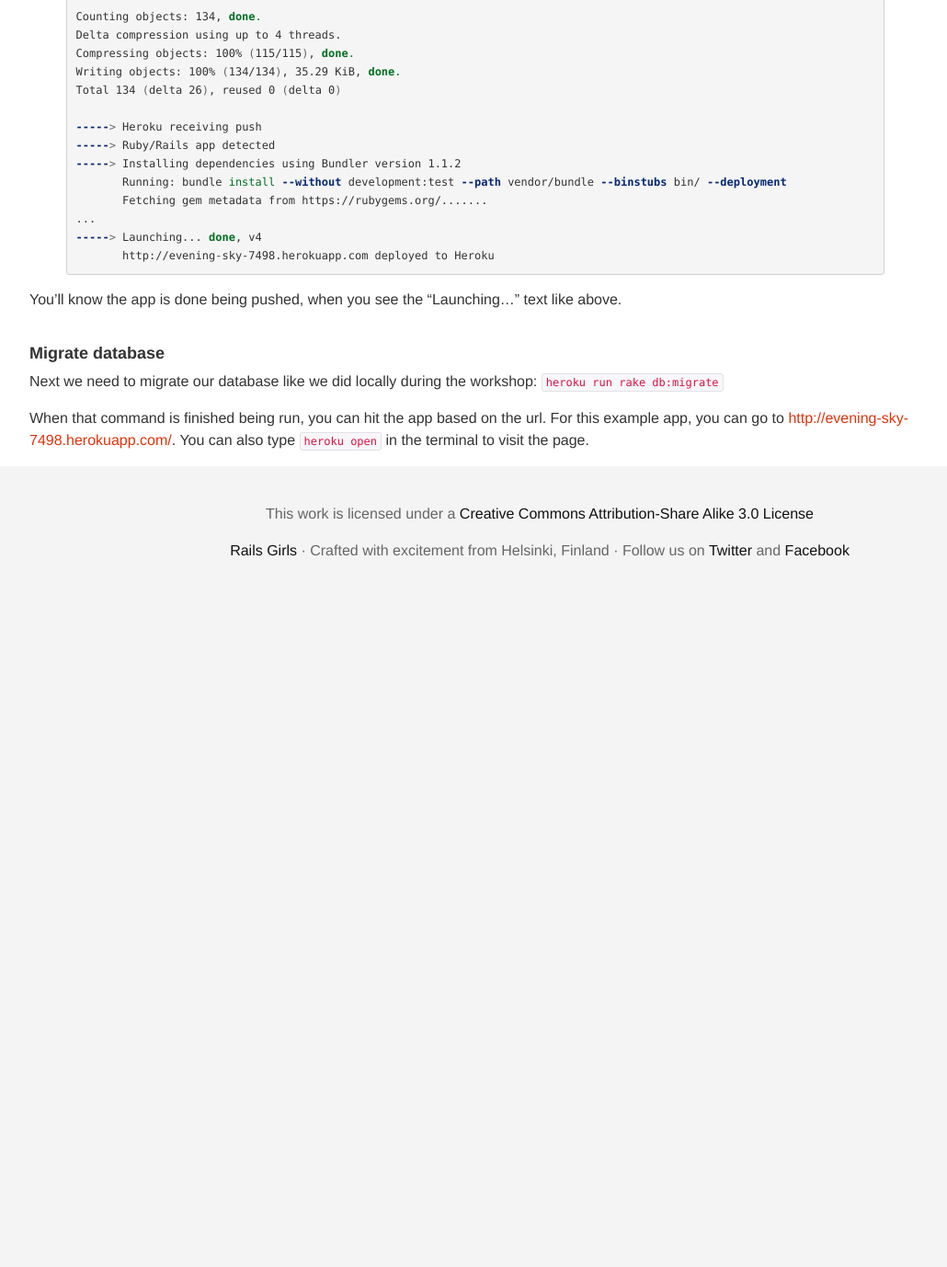
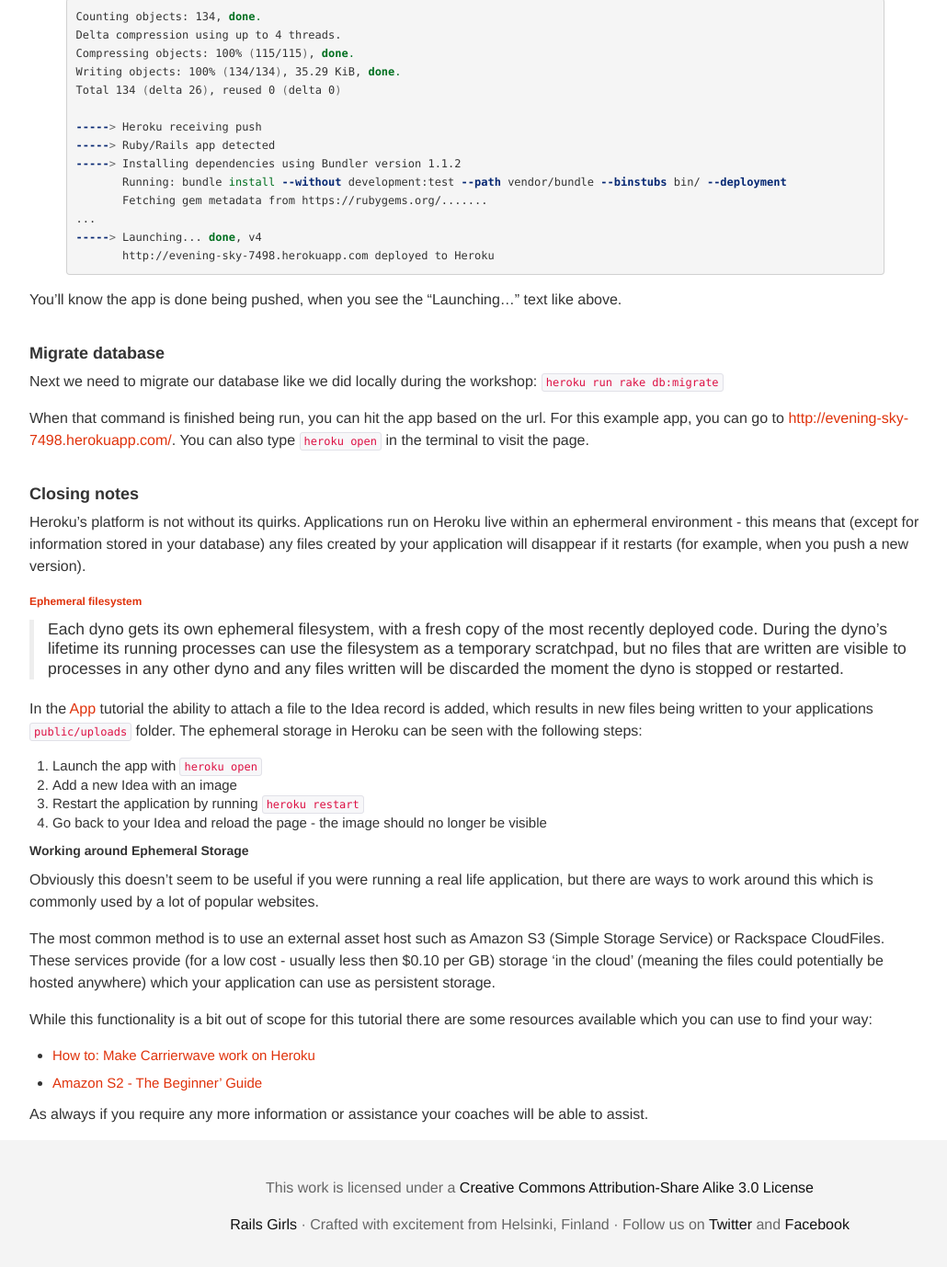
Before and after one commit to railsgirls/guides.railsgirls.com, a Jekyll site: the page built from _posts/2012-04-19-heroku.markdown, in a window 1280 px wide and 1400 px high, scrolled down 2232 px. Shown: the top 1378 px of the window at 92% size, without its empty margins (53-1083 px from the left). Built offline with Jekyll 4.4.1, drawn with Linux system fonts in a browser that asks for light colours; nearby versions of some CDN libraries; Markdown is read by kramdown in place of the engine named in the settings; before the commit the page ends 2899 px from its top, so only the background shows below that.

Commit message:
Added some closing notes on Heroku's ephemeral storage and linked to ways on how to work around this (S3).

```diff
--- a/_posts/2012-04-19-heroku.markdown
+++ b/_posts/2012-04-19-heroku.markdown
@@ -128,3 +128,31 @@ You'll know the app is done being pushed, when you see the "Launching..." text l
 Next we need to migrate our database like we did locally during the workshop: `heroku run rake db:migrate`
 
 When that command is finished being run, you can hit the app based on the url. For this example app, you can go to [http://evening-sky-7498.herokuapp.com/](http://evening-sky-7498.herokuapp.com). You can also type `heroku open` in the terminal to visit the page.
+
+
+#### Closing notes
+
+Heroku's platform is not without its quirks. Applications run on Heroku live within an ephermeral environment - this means that (except for information stored in your database) any files created by your application will disappear if it restarts (for example, when you push a new version).
+
+###### [Ephemeral filesystem](https://devcenter.heroku.com/articles/dynos#ephemeral-filesystem)
+> Each dyno gets its own ephemeral filesystem, with a fresh copy of the most recently deployed code. During the dyno’s lifetime its running processes can use the filesystem as a temporary scratchpad, but no files that are written are visible to processes in any other dyno and any files written will be discarded the moment the dyno is stopped or restarted.
+
+In the [App](/app) tutorial the ability to attach a file to the Idea record is added, which results in new files being written to your applications `public/uploads` folder. The ephemeral storage in Heroku can be seen with the following steps:
+
+1. Launch the app with `heroku open`
+2. Add a new Idea with an image
+3. Restart the application by running `heroku restart`
+4. Go back to your Idea and reload the page - the image should no longer be visible
+
+##### Working around Ephemeral Storage
+
+Obviously this doesn't seem to be useful if you were running a real life application, but there are ways to work around this which is commonly used by a lot of popular websites.
+
+The most common method is to use an external asset host such as Amazon S3 (Simple Storage Service) or Rackspace CloudFiles. These services provide (for a low cost - usually less then $0.10 per GB) storage 'in the cloud' (meaning the files could potentially be hosted anywhere) which your application can use as persistent storage.
+
+While this functionality is a bit out of scope for this tutorial there are some resources available which you can use to find your way:
+
+* [How to: Make Carrierwave work on Heroku](https://github.com/carrierwaveuploader/carrierwave/wiki/How-to%3A-Make-Carrierwave-work-on-Heroku)
+* [Amazon S2 - The Beginner' Guide](http://www.hongkiat.com/blog/amazon-s3-the-beginners-guide/)
+
+As always if you require any more information or assistance your coaches will be able to assist.
```
